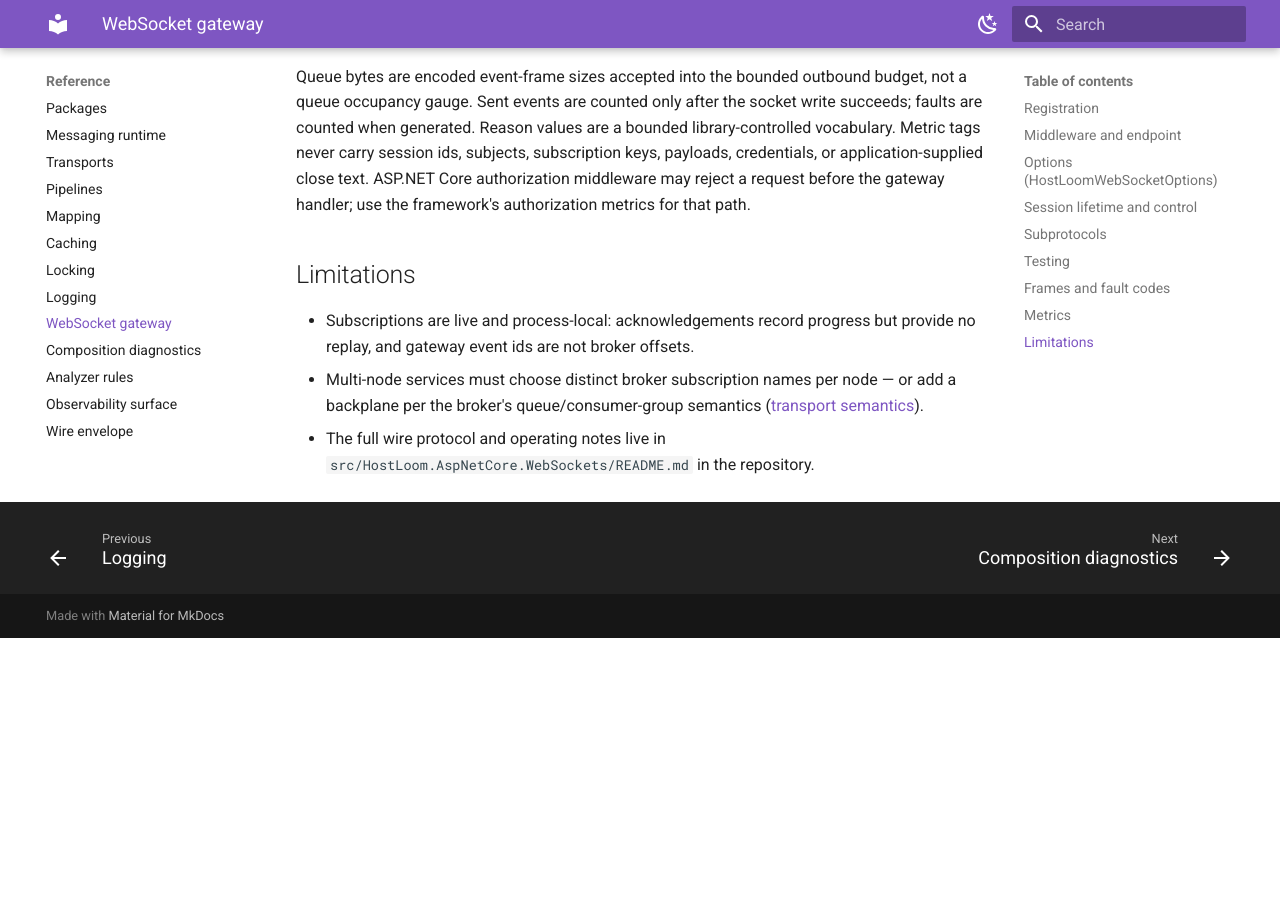
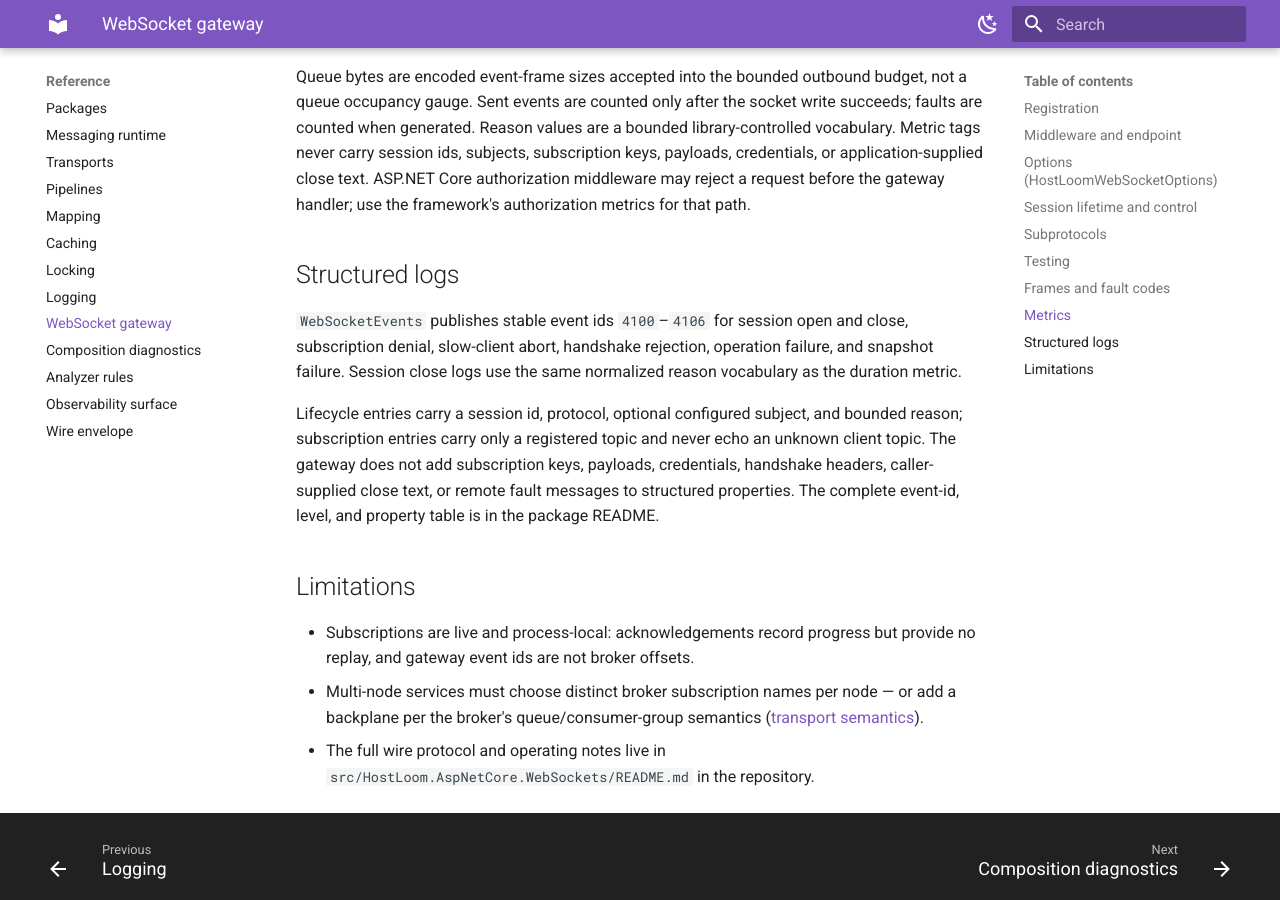
Before and after one commit to kidoz/hostloom, an MkDocs documentation site: the page built from docs/reference/websocket-gateway.md, in a window 1280 px wide and 900 px high, scrolled down 5180 px. Built offline with MkDocs 1.6.1 and Material for MkDocs 9.7.7, drawn with Linux system fonts in a browser that asks for light colours; before the commit the page ends 5818 px from its top, so only the background shows below that.

Commit message:
Document the WebSocket gateway structured log events

```diff
--- a/docs/reference/websocket-gateway.md
+++ b/docs/reference/websocket-gateway.md
@@ -188,6 +188,18 @@ session ids, subjects, subscription keys, payloads, credentials, or application-
 text. ASP.NET Core authorization middleware may reject a request before the gateway handler; use
 the framework's authorization metrics for that path.
 
+## Structured logs
+
+`WebSocketEvents` publishes stable event ids `4100`–`4106` for session open and close,
+subscription denial, slow-client abort, handshake rejection, operation failure, and snapshot
+failure. Session close logs use the same normalized reason vocabulary as the duration metric.
+
+Lifecycle entries carry a session id, protocol, optional configured subject, and bounded reason;
+subscription entries carry only a registered topic and never echo an unknown client topic. The
+gateway does not add subscription keys, payloads, credentials, handshake headers, caller-supplied
+close text, or remote fault messages to structured properties. The complete event-id, level, and
+property table is in the package README.
+
 ## Limitations
 
 - Subscriptions are live and process-local: acknowledgements record
```
Also changed, not shown: README.md (+6 -0 lines), src/HostLoom.AspNetCore.WebSockets/README.md (+24 -0 lines).
